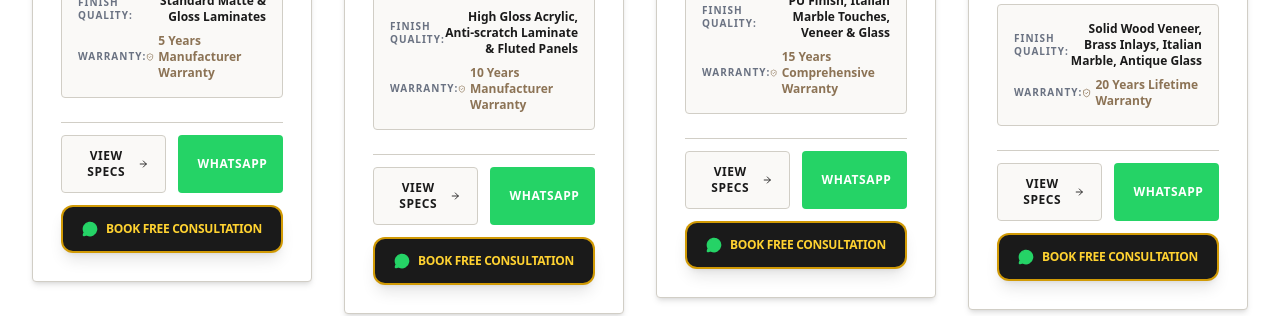
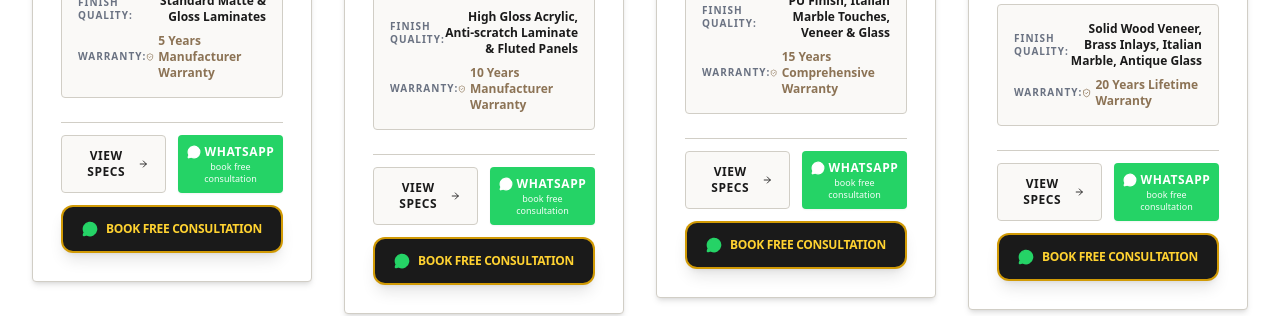
Before and after one commit to ansariakram2149/Interior-Dost-, a React (Vite) app: page / in a window 1280 px wide. Shown: the part 1380-1696 px from the top of the page. Built offline with nearby package versions, Linux system fonts and the light colour scheme; a web font is replaced by a local one.

Commit message:
feat(ui): update WhatsApp CTA to include consultation label
Refined the WhatsApp button layout to include a "Book Free Consultation" sub-label for improved conversion clarity, while adjusting padding and text sizing for better visual balance.

```diff
--- a/src/components/PackageCard.tsx
+++ b/src/components/PackageCard.tsx
@@ -111,10 +111,13 @@ Please share more details and quotation.`;
               href={whatsappUrl}
               target="_blank"
               rel="noopener noreferrer"
-              className="w-full bg-[#25D366] hover:bg-[#20ba59] text-white font-bold py-3 px-4 rounded-sm text-xs uppercase tracking-wider transition-all flex items-center justify-center space-x-1"
+              className="w-full bg-[#25D366] hover:bg-[#20ba59] text-white font-bold py-2 px-3 rounded-sm text-xs uppercase tracking-wider transition-all flex flex-col items-center justify-center text-center leading-tight shadow-xs"
             >
-              <MessageCircle className="w-4 h-4 fill-white" />
-              <span>WhatsApp</span>
+              <div className="flex items-center space-x-1">
+                <MessageCircle className="w-3.5 h-3.5 fill-white shrink-0" />
+                <span>WhatsApp</span>
+              </div>
+              <span className="text-[9px] font-normal lowercase tracking-normal text-white/95 mt-0.5">Book Free Consultation</span>
             </a>
           </div>
 
```
